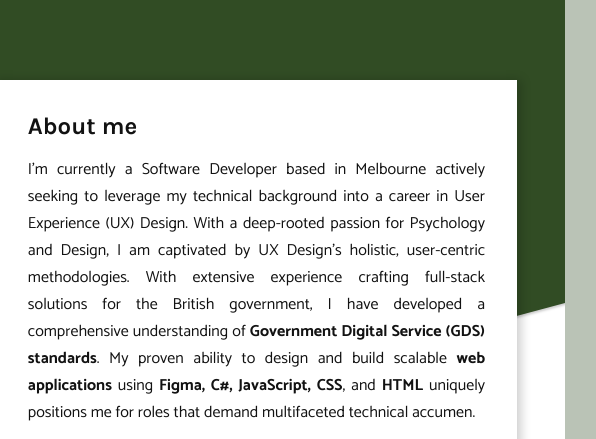
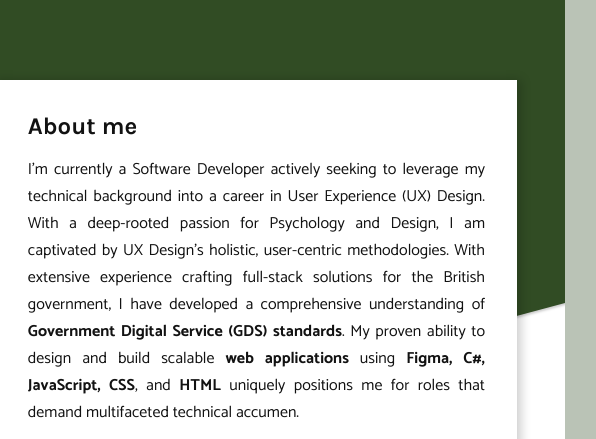
Before and after one commit to sharadd19/Sharad-Patel-UX-Portfolio, a plain HTML site: page index.html in a window 1280 px wide. Shown: the top 439 px of the page, 575-1171 px from the left. Drawn offline with nearby package versions, Linux system fonts and the light colour scheme.

Commit message:
updated about section

```diff
--- a/index.html
+++ b/index.html
@@ -22,7 +22,7 @@
           <div class="header-about">
             <h2>About me</h2>
             <p>
-              I’m currently a Software Developer based in Melbourne actively
+              I’m currently a Software Developer actively
               seeking to leverage my technical background into a career in User
               Experience (UX) Design. With a deep-rooted passion for Psychology
               and Design, I am captivated by UX Design's holistic, user-centric
```
